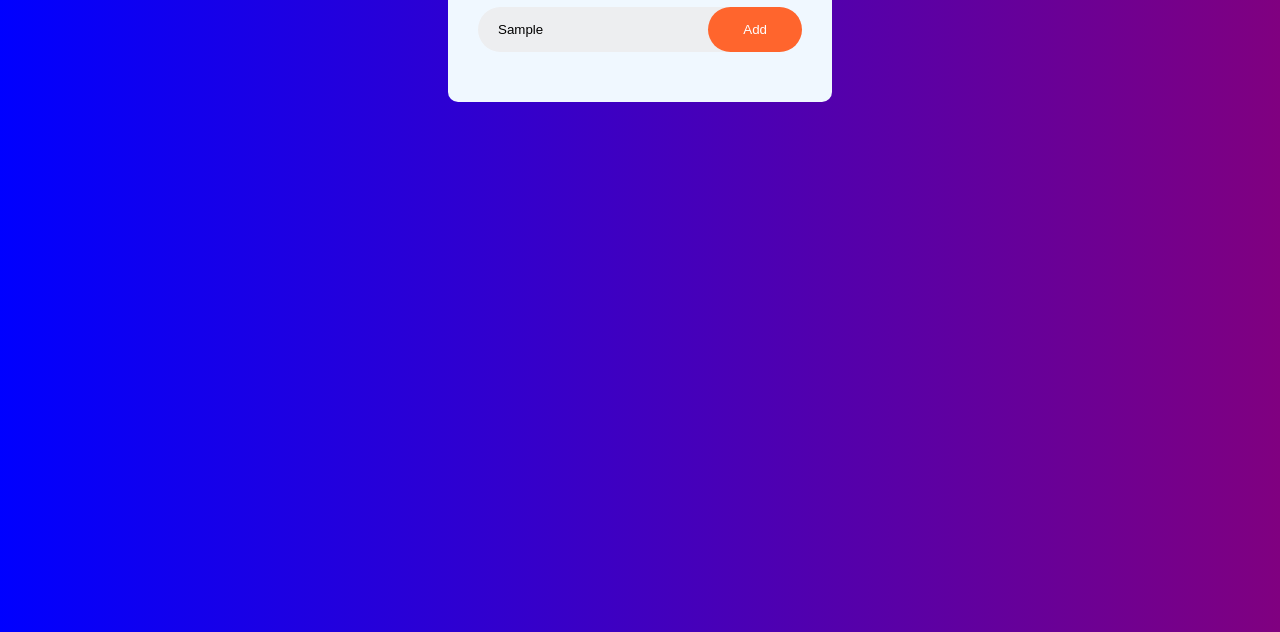
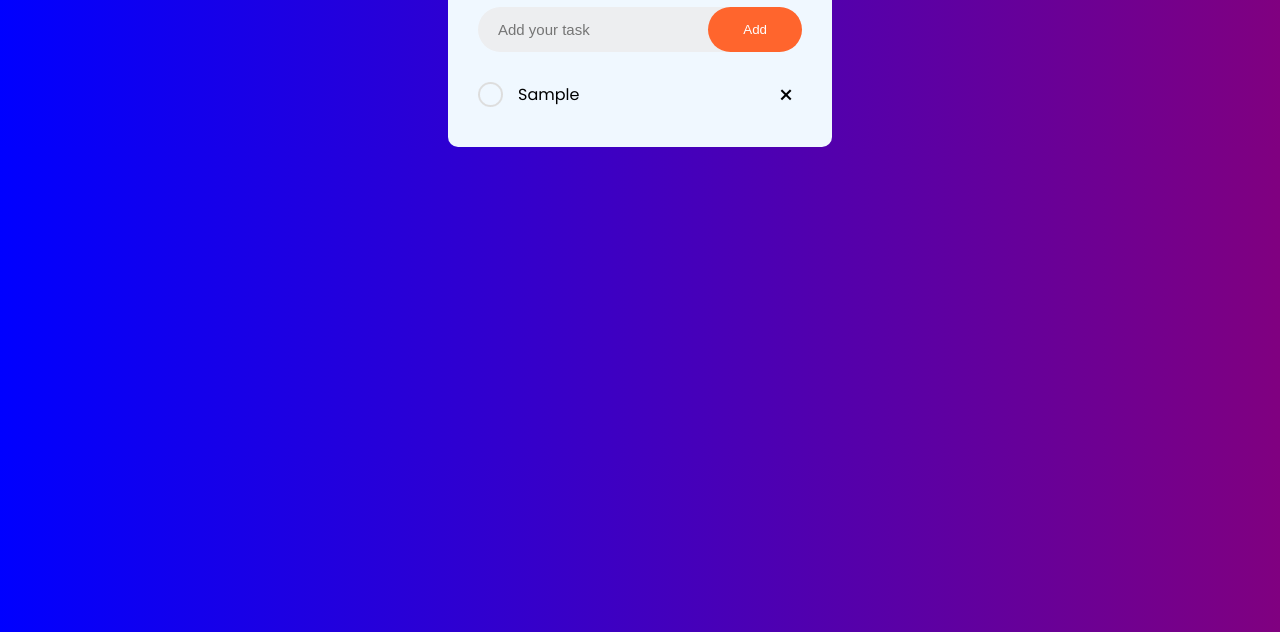
Before and after one commit to Sajin-sjn/Todo-List, a plain HTML site: page index.html in a window 1280 px wide. Both pictures are taken after typing "Sample" into the empty fields and a click on the button "Add". Shown: the part 168-800 px from the top of the page. Drawn offline with Linux system fonts and the light colour scheme.

Commit message:
Project completed

```diff
--- a/index.html
+++ b/index.html
@@ -16,7 +16,7 @@
                 <h2>ToDo List</h2>
                 <div class="layout">
                     <input type="text" id="input-text" placeholder="Add your task">
-                    <button type="button" id="button">Add</button>
+                    <button type="button" id="button" onclick="addTask()">Add</button>
                 </div>
                 <ul id="input-container">
                     <!--<li class="checked">Task 1</li>
--- a/script.js
+++ b/script.js
@@ -4,5 +4,31 @@ const listContainer = document.getElementById('input-container')
 function addTask() {
     if (inputText.value === '') {
         alert("Do write something...")
+    } else {
+        let li = document.createElement('li')
+        li.innerHTML = inputText.value
+        listContainer.appendChild(li)
+        let span = document.createElement('span')
+        span.innerHTML = '\u00d7';
+        li.appendChild(span)
     }
+    inputText.value = ''
+    dataStorage()
 }
+listContainer.addEventListener('click',function(e) {
+    if (e.target.tagName === "LI") {
+        e.target.classList.toggle("checked")
+        dataStorage()
+    } else if (e.target.tagName === "SPAN") {
+        e.target.parentElement.remove()
+        dataStorage()
+    }
+},false)
+
+function dataStorage() {
+    localStorage.setItem('data',listContainer.innerHTML)
+}
+function showTasks() {
+    listContainer.innerHTML = localStorage.getItem('data')
+}
+showTasks()
--- a/style.css
+++ b/style.css
@@ -38,6 +38,7 @@ input {
     outline: none;
     background: transparent;
     padding-left: 20px;
+    font-size: 15px;
 }
 button {
     border: none;
@@ -55,6 +56,7 @@ ul li{
     list-style: none;
     padding: 10px 40px;
     position: relative;
+    cursor: pointer;
 }
 ul li::before {
     content: '';
@@ -70,3 +72,24 @@ ul li::before {
 ul li.checked::before {
     background-image: url(./image/checked.png);
 }
+ul li span {
+    font-size: 25px;
+    position: absolute;
+    cursor: pointer;
+    top: 5px;
+    right: 0;
+    width: 32px;
+    height: 35px;
+    border-radius: 50%;
+    text-align: center;
+    font-size: 25px;
+}
+ul li span:hover {
+    background-color: rgb(255, 101, 45);
+}
+ul li.checked {
+    text-decoration: line-through;
+}
+ul li.checked::before {
+    background-image: url(./image/checked.png);
+}
```
